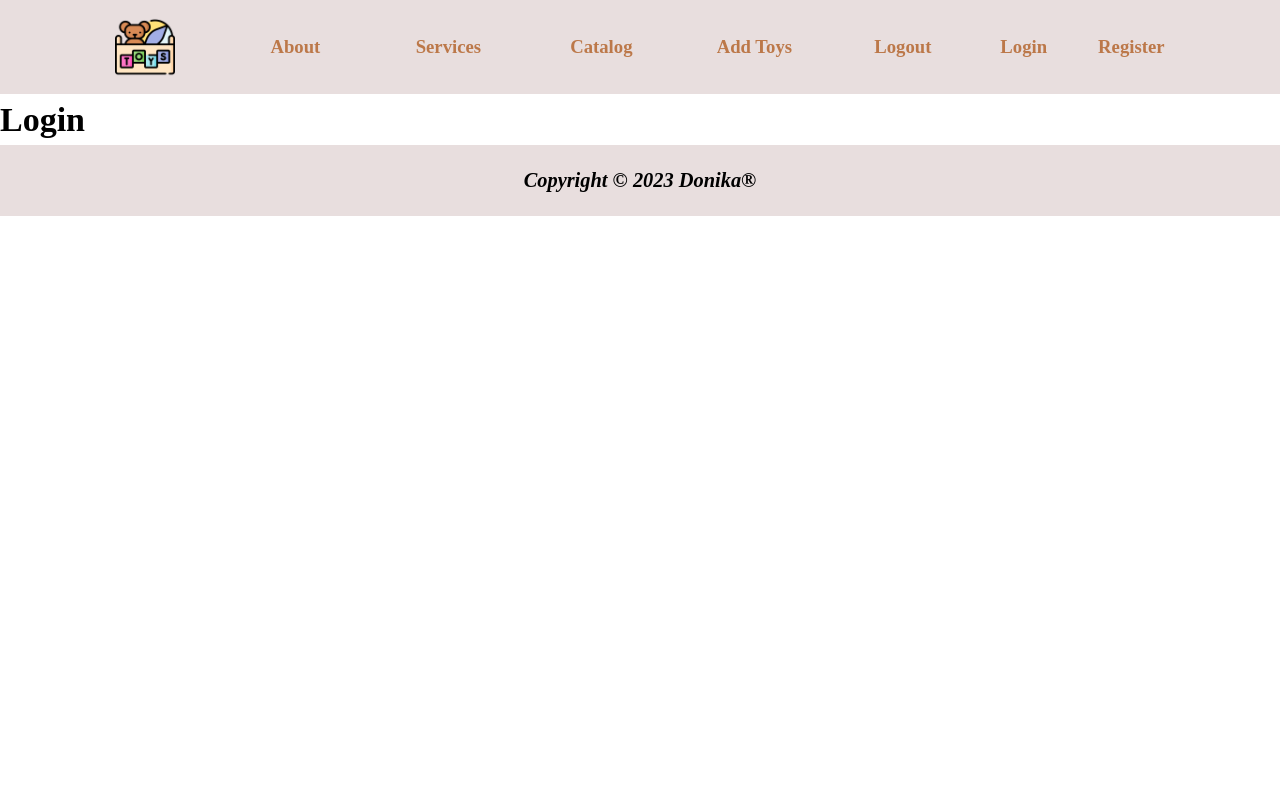
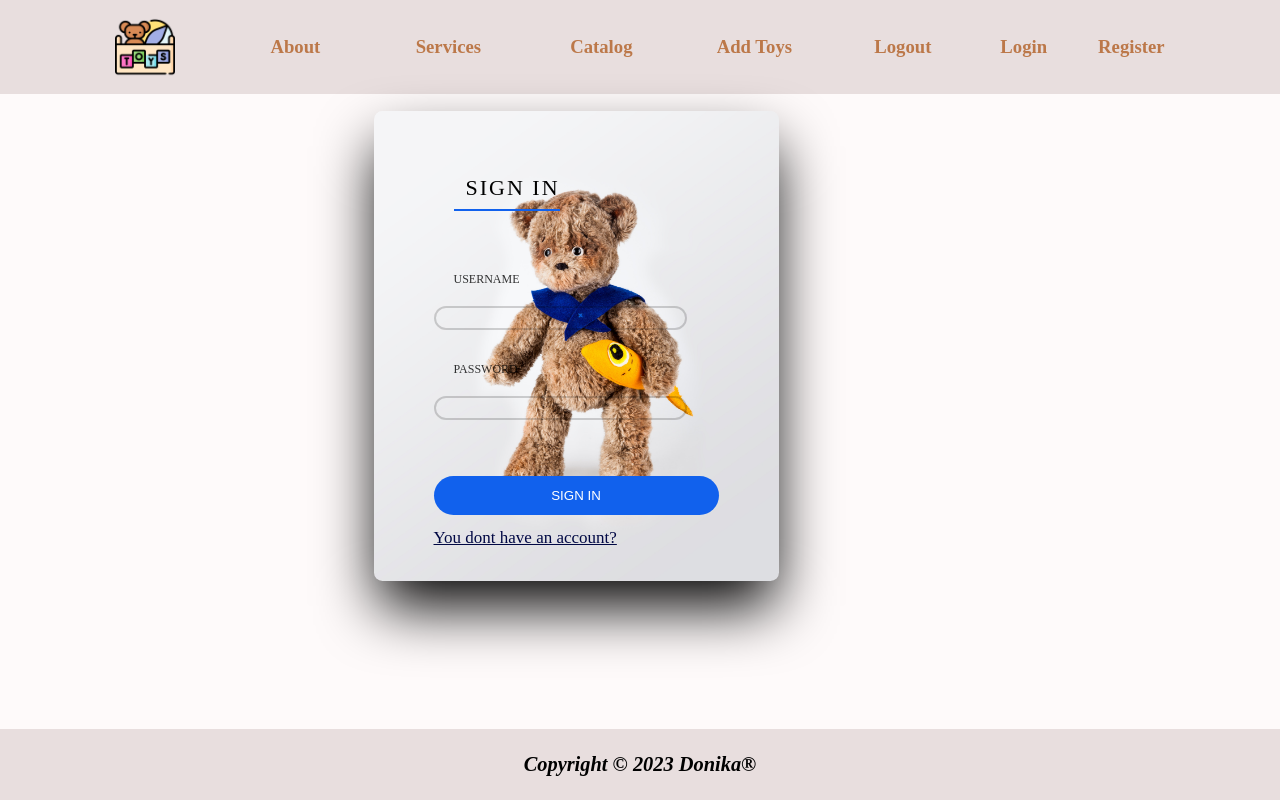
Before and after one commit to DonikaMarcheva/Toys-Share, a React (Vite) app in the folder client/: page /login in a window 1280 px wide. Built offline with nearby package versions, Linux system fonts and the light colour scheme.

Commit message:
add background picture and put css

```diff
--- a/client/src/components/Login/Login.jsx
+++ b/client/src/components/Login/Login.jsx
@@ -1,5 +1,23 @@
+import styles from './Login.module.css'
+
+import {Link} from 'react-router-dom'
+
 export default function Login() {
     return (
-        <h1>Login</h1>
+        <div className={styles.login}>
+            <div className={styles.container}>
+                <div className={styles["login-form"]}>
+                    <h2 className={styles.active}> sign in </h2>
+                    <form>
+                        <input type="text" className={styles.text} name="username" />
+                        <span>username</span><br /><br />
+                        <input type="password" className={styles.text} name="password" />
+                        <span>password</span><br />
+                        <button className={styles.signin}>Sign In</button>
+                        <Link to={'/register'}>You dont have an account?</Link>
+                    </form>
+                </div>
+            </div>
+        </div>
     );
 }
--- a/client/src/components/Login/Login.module.css
+++ b/client/src/components/Login/Login.module.css
@@ -0,0 +1,121 @@
+.login {
+    background-color: rgb(254, 250, 250);
+    flex: 1 1 auto;
+}
+
+.login .container {
+    position: fixed;
+    max-width: 90vw;
+    margin: 0 auto;
+    width: 100%;
+    padding: 1em 1em;
+    display: flex;
+    align-items: center;
+}
+
+.login-form {
+    position: relative;
+    height: 470px;
+    width: 405px;
+    margin: auto;
+    padding: 60px 60px;
+    background: url('../../../public/images/login-bear.jpg') no-repeat center center #505050;
+    background-size: cover;
+    box-shadow: 0px 30px 60px -5px #000;
+    border-radius: 0.5em;
+}
+
+form {
+    padding-top: 80px;
+}
+
+.active {
+    border-bottom: 2px solid #1161ed;
+}
+
+h2 {
+    padding-left: 12px;
+    font-size: 22px;
+    text-transform: uppercase;
+    padding-bottom: 5px;
+    letter-spacing: 2px;
+    display: inline-block;
+    font-weight: 100;
+}
+
+span {
+    text-transform: uppercase;
+    font-size: 12px;
+    opacity: 0.8;
+    display: inline-block;
+    position: relative;
+    top: -65px;
+    transition: all 0.5s ease-in-out;
+}
+
+.text {
+    border: none;
+    width: 89%;
+    padding: 10px 20px;
+    display: block;
+    height: 15px;
+    border-radius: 20px;
+    border: 2px solid rgba(0, 0, 0, 0.171);
+    overflow: hidden;
+    margin-top: 15px;
+    outline: 0;
+    background: rgba(0, 0, 0, 0);
+    font-weight: bolder;
+}
+
+.text:focus {
+    outline: 0;
+    border: 2px solid rgba(255, 255, 255, 0.5);
+    border-radius: 20px;
+    background: rgba(255, 255, 255, 0.808);
+}
+input {
+  display: inline-block;
+  padding-top: 20px;
+  font-size: 14px;
+}
+
+h2,
+span{
+  margin-left: 20px;
+}
+
+label {
+  display: inline-block;
+  padding-top: 10px;
+  padding-left: 5px;
+}
+
+.signin {
+  background-color: #1161ed;
+  color: #FFF;
+  width: 100%;
+  padding: 10px 20px;
+  margin-bottom: 10px;
+  display: block;
+  height: 39px;
+  border-radius: 20px;
+  margin-top: 30px;
+  transition: all 0.5s ease-in-out;
+  border: none;
+  text-transform: uppercase;
+}
+
+.signin:hover {
+  background: #4082f5;
+  box-shadow: 0px 4px 35px -5px #4082f5;
+  cursor: pointer;
+}
+
+.signin:focus {
+  outline: none;
+}
+
+a {
+    color: #010844;
+}
```
Also changed, not shown: client/public/images/login-bear.jpg (added).
